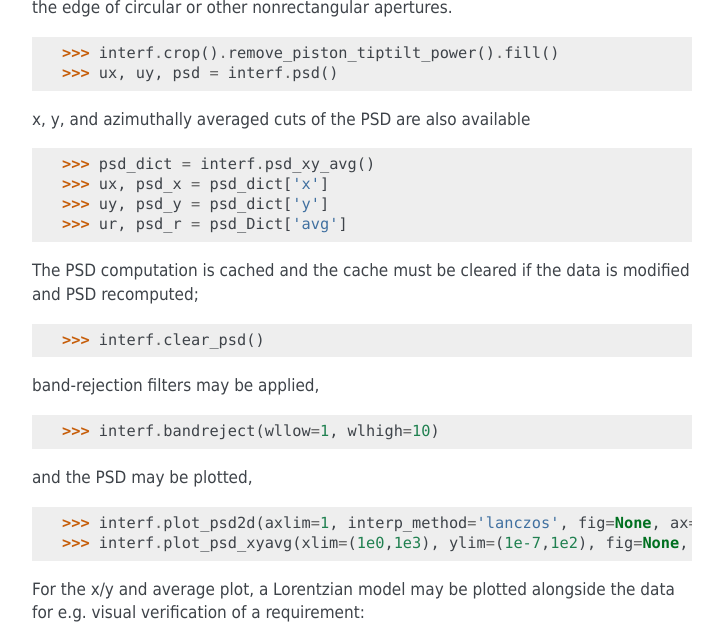
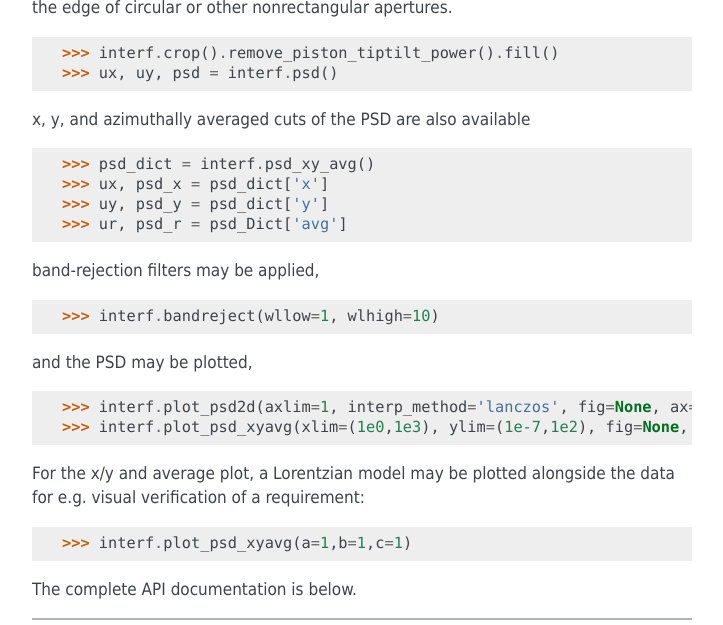
Before and after one commit to brandondube/prysm, a Sphinx documentation site: the page built from docs/source/user_guide/interferograms.rst, in a window 1280 px wide and 900 px high, scrolled down 1394 px, cut to the strip 0-625 px from the top of the window. Shown: the whole strip, without its empty margins (388-1111 px from the left). Built offline with Sphinx 7.4.7, drawn with Linux system fonts in a browser that asks for light colours.

Commit message:
remove note about PSD caching -- this behavior has been changed.

```diff
--- a/docs/source/user_guide/interferograms.rst
+++ b/docs/source/user_guide/interferograms.rst
@@ -53,10 +53,6 @@ x, y, and azimuthally averaged cuts of the PSD are also available
 >>> uy, psd_y = psd_dict['y']
 >>> ur, psd_r = psd_Dict['avg']
 
-The PSD computation is cached and the cache must be cleared if the data is modified and PSD recomputed;
-
->>> interf.clear_psd()
-
 band-rejection filters may be applied,
 
 >>> interf.bandreject(wllow=1, wlhigh=10)
```
